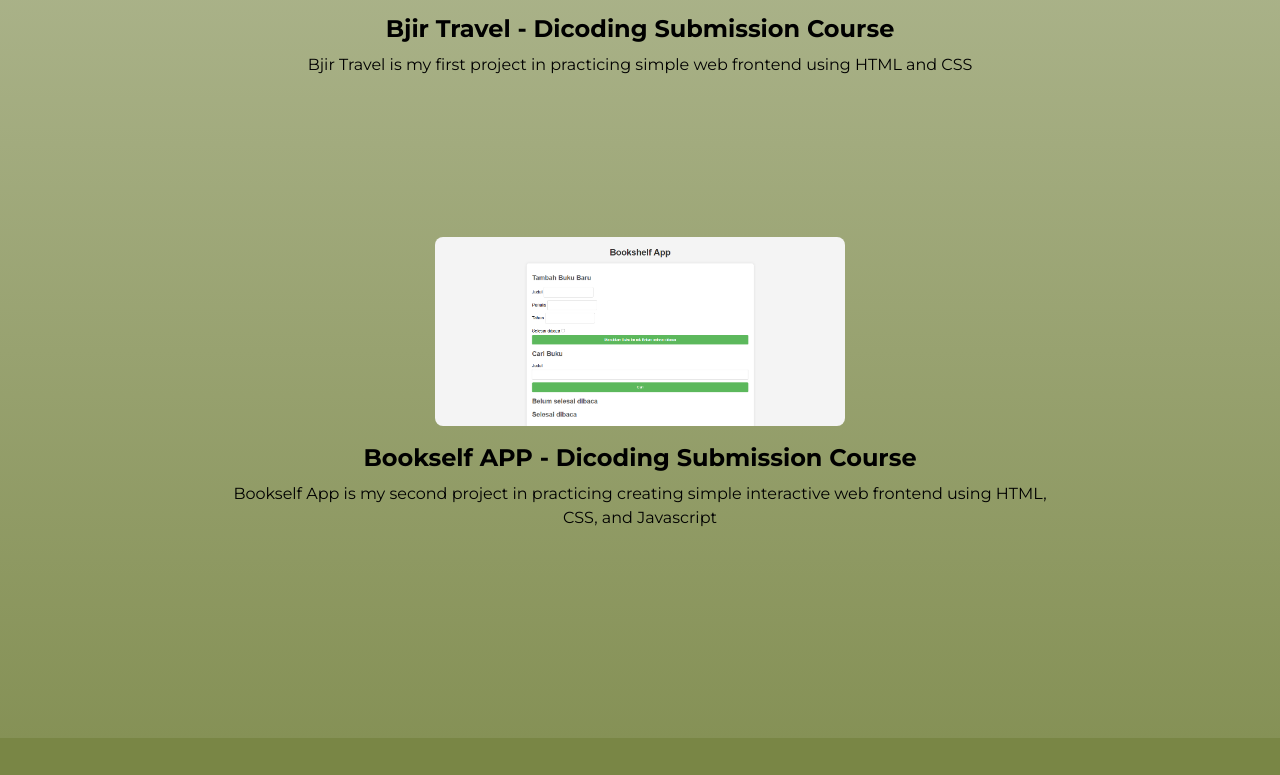
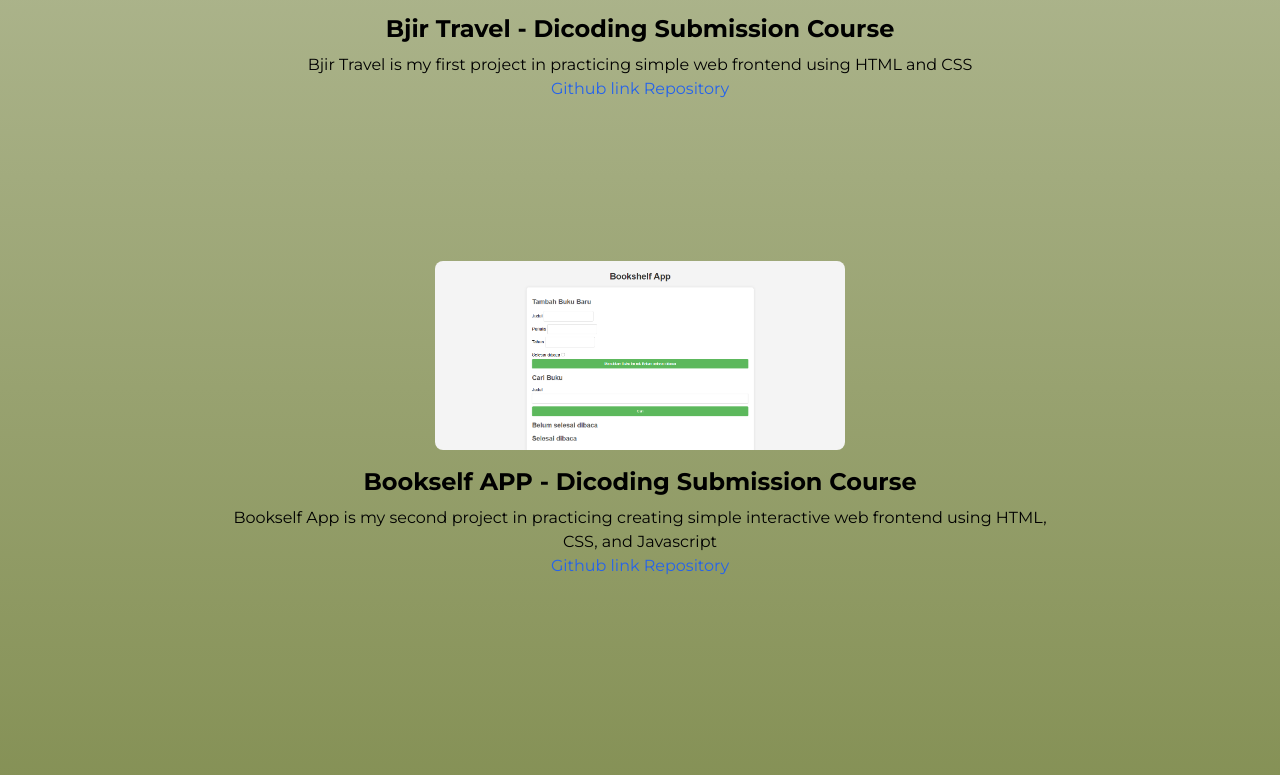
Before and after one commit to Rio-adri/portofolio, a plain HTML site: page src/index.html in a window 1280 px wide. Shown: the part 1776-2551 px from the top of the page. Drawn offline with nearby package versions, Linux system fonts and the light colour scheme.

```diff
--- a/src/index.html
+++ b/src/index.html
@@ -87,12 +87,15 @@
         <img src="../assets/images/project1.png" class="w-full sm:w-1/2 h-auto rounded-lg mb-4" alt="Project Image" id="img-1">
         <p class="text-2xl font-bold mb-2 transition-all hover:scale-105 hover:text-hover">Bjir Travel - Dicoding Submission Course</p>
         <p class="text-center transition-all hover:scale-105 hover:text-hover">Bjir Travel is my first project in practicing simple web frontend using HTML and CSS</p>
+        <p class="text-center text-blue-600 transition-all hover:scale-105 hover:text-hover"><a href="https://github.com/Rio-adri/bjir-travel">Github link Repository</a></p>
+
       </div>
 
       <div class="w-full sm:w-3/4 flex flex-col items-center p-4 sm:p-10">
         <img src="../assets/images/project2.png" class="w-full sm:w-1/2 h-auto rounded-lg mb-4" alt="Project Image" id="img-1">
         <p class="text-2xl font-bold mb-2 transition-all hover:scale-105 hover:text-hover">Bookself APP - Dicoding Submission Course</p>
         <p class="text-center transition-all hover:scale-105 hover:text-hover">Bookself App is my second project in practicing creating simple interactive web frontend using HTML, CSS, and Javascript</p>
+        <p class="text-center text-blue-600 transition-all hover:scale-105 hover:text-hover"><a href="https://github.com/Rio-adri/bookself-app">Github link Repository</a></p>
       </div>
     </section>
   </main>
```
